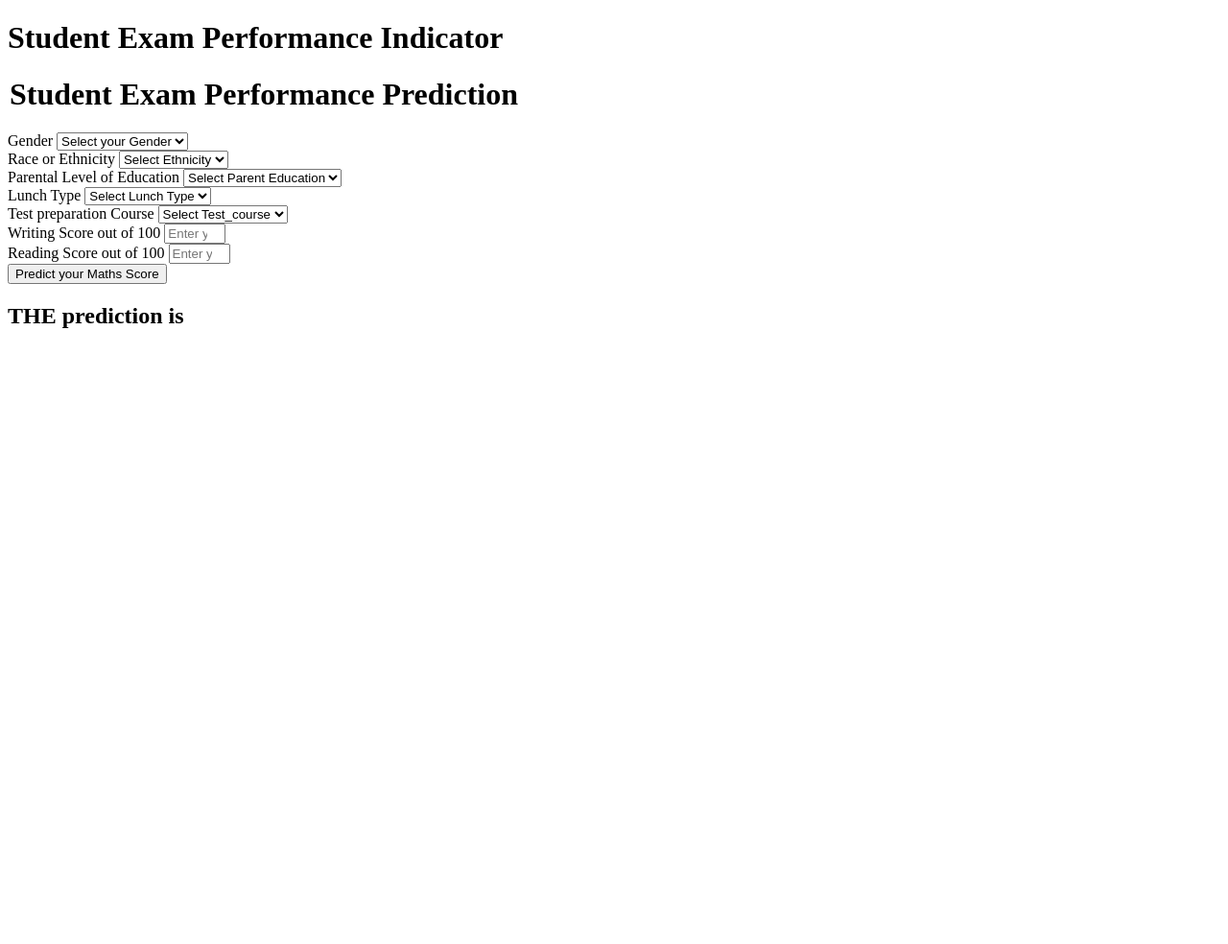
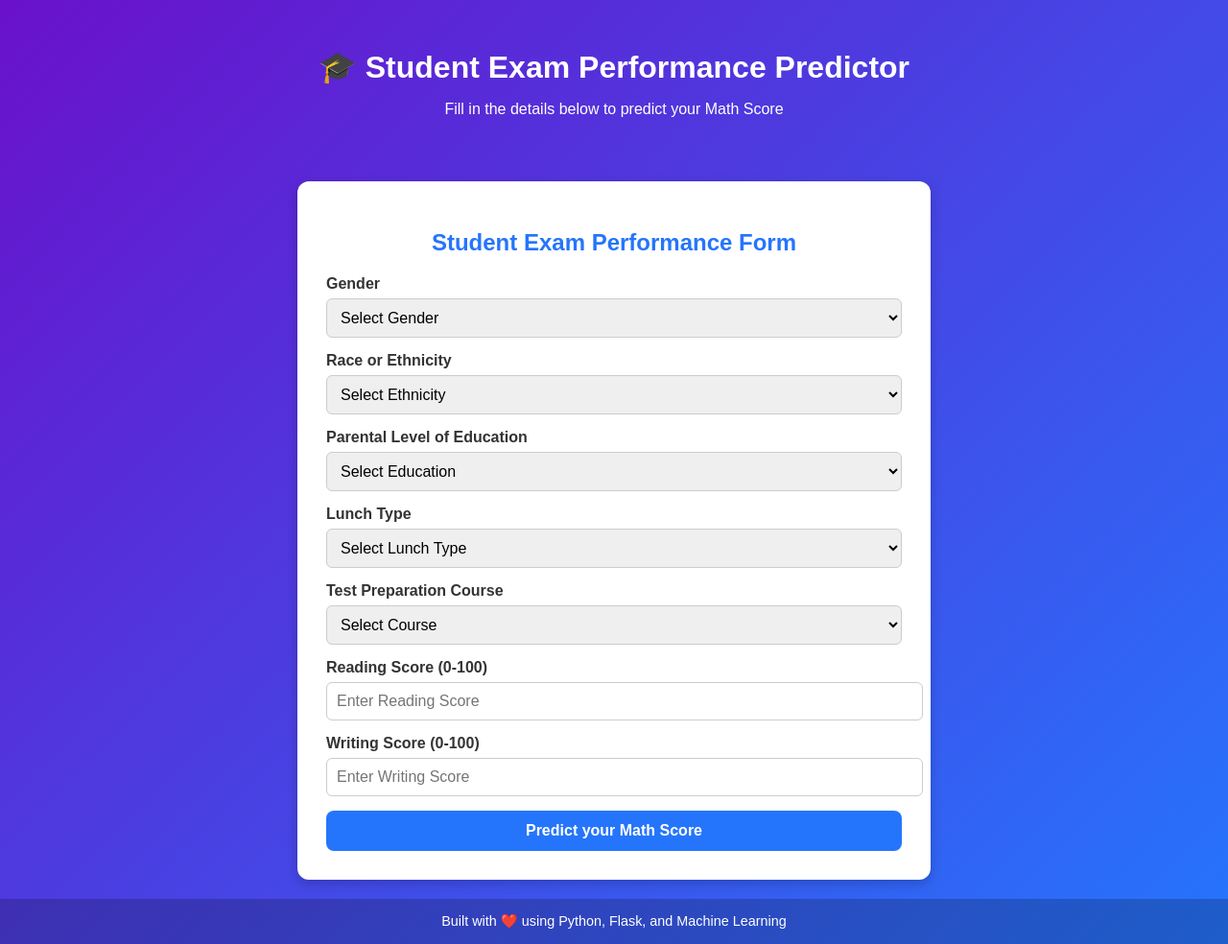
Before and after one commit to PriyanshuKothari/ML-Learning, a Flask app: page /predictdata in a window 1280 px wide. Shown: the whole page at 96% size. Before the commit the page ends 342 px from the top, so only its background shows below. Run offline with Flask 3, Linux system fonts and the light colour scheme.

Commit message:
polishing Frontend

```diff
--- a/templates/home.html
+++ b/templates/home.html
@@ -3,115 +3,196 @@
 <head>
   <meta charset="UTF-8">
   <meta name="viewport" content="width=device-width, initial-scale=1.0">
-    <title>Document</title>
+  <title>Student Exam Performance Prediction</title>
+  <style>
+    body {
+      font-family: Arial, sans-serif;
+      margin: 0;
+      padding: 0;
+      background: linear-gradient(135deg, #6a11cb, #2575fc);
+      color: #333;
+      display: flex;
+      flex-direction: column;
+      min-height: 100vh;
+    }
+
+    header {
+      text-align: center;
+      padding: 30px 20px;
+      color: #fff;
+    }
+
+    header h1 {
+      font-size: 2rem;
+      margin-bottom: 10px;
+    }
+
+    .container {
+      flex: 1;
+      display: flex;
+      justify-content: center;
+      align-items: center;
+      padding: 20px;
+    }
+
+    .card {
+      background: #fff;
+      padding: 30px;
+      border-radius: 12px;
+      box-shadow: 0 4px 12px rgba(0,0,0,0.2);
+      max-width: 600px;
+      width: 100%;
+    }
+
+    .card h2 {
+      text-align: center;
+      margin-bottom: 20px;
+      color: #2575fc;
+    }
+
+    .form-group {
+      margin-bottom: 15px;
+    }
+
+    .form-group label {
+      display: block;
+      font-weight: bold;
+      margin-bottom: 6px;
+    }
+
+    .form-group select,
+    .form-group input {
+      width: 100%;
+      padding: 10px;
+      border-radius: 6px;
+      border: 1px solid #ccc;
+      font-size: 1rem;
+    }
+
+    .btn {
+      width: 100%;
+      padding: 12px;
+      font-size: 1rem;
+      font-weight: bold;
+      color: #fff;
+      background: #2575fc;
+      border: none;
+      border-radius: 8px;
+      cursor: pointer;
+      transition: background 0.3s ease;
+    }
+
+    .btn:hover {
+      background: #1a5edb;
+    }
+
+    .result {
+      margin-top: 20px;
+      padding: 15px;
+      text-align: center;
+      background: #e8f0fe;
+      border: 1px solid #2575fc;
+      border-radius: 8px;
+      font-size: 1.2rem;
+      font-weight: bold;
+      color: #2575fc;
+    }
+
+    footer {
+      text-align: center;
+      padding: 15px;
+      background: rgba(0,0,0,0.2);
+      color: #fff;
+      font-size: 0.9rem;
+    }
+  </style>
 </head>
 <body>
-    <div class="login">
-       <h1>Student Exam Performance Indicator</h1>
+  <header>
+    <h1>🎓 Student Exam Performance Predictor</h1>
+    <p>Fill in the details below to predict your Math Score</p>
+  </header>
 
-       <form action="{{ url_for('predict_datapoint')}}" method="post">
-        <h1>
-            <legend>Student Exam Performance Prediction</legend>
-        </h1>
-        <div class="mb-3">
-            <label class="form-label">Gender</label>
-            <select class="form-control" name="gender" placeholder="Enter you Gender" required>
-                <option class="placeholder" selected disabled value="">Select your Gender</option>
-                <option value="male">
-                    Male
-                </option>
-                <option value="female">
-                    Female
-                </option>
+  <div class="container">
+    <div class="card">
+      <h2>Student Exam Performance Form</h2>
+      <form action="{{ url_for('predict_datapoint') }}" method="post">
+
+        <div class="form-group">
+          <label>Gender</label>
+          <select name="gender" required>
+            <option selected disabled value="">Select Gender</option>
+            <option value="male">Male</option>
+            <option value="female">Female</option>
           </select>
         </div>
-        <div class="mb-3">
-            <label class="form-label">Race or Ethnicity</label>
-            <select class="form-control" name="ethnicity" placeholder="Enter you ethnicity" required>
-                <option class="placeholder" selected disabled value="">Select Ethnicity</option>
-                <option value="group A">
-                    Group A
-                </option>
-                <option value="group B">
-                    Group B
-                </option>
-                <option value="group C">
-                    Group C
-                </option>
-                <option value="group D">
-                    Group D
-                </option>
-                <option value="group E">
-                    Group E
-                </option>
+
+        <div class="form-group">
+          <label>Race or Ethnicity</label>
+          <select name="ethnicity" required>
+            <option selected disabled value="">Select Ethnicity</option>
+            <option value="group A">Group A</option>
+            <option value="group B">Group B</option>
+            <option value="group C">Group C</option>
+            <option value="group D">Group D</option>
+            <option value="group E">Group E</option>
           </select>
         </div>
-        <div class="mb-3">
-            <label class="form-label">Parental Level of Education</label>
-            <select class="form-control" name="parental_level_of_education"
-                placeholder="Enter you Parent Education" required>
-                <option class="placeholder" selected disabled value="">Select Parent Education</option>
-                <option value="associate's degree">
-                    associate's degree
-                </option>
-                <option value="bachelor's degree">
-                    bachelor's degree
-                </option>
-                <option value="high school">
-                    high school
-                </option>
-                <option value="master's degree">
-                    master's degree
-                </option>
-                <option value="some college">
-                    some college
-                </option>
-                <option value="some high school">
-                    some high school
-                </option>
+
+        <div class="form-group">
+          <label>Parental Level of Education</label>
+          <select name="parental_level_of_education" required>
+            <option selected disabled value="">Select Education</option>
+            <option value="associate's degree">Associate's degree</option>
+            <option value="bachelor's degree">Bachelor's degree</option>
+            <option value="high school">High school</option>
+            <option value="master's degree">Master's degree</option>
+            <option value="some college">Some college</option>
+            <option value="some high school">Some high school</option>
           </select>
         </div>
-        <div class="mb-3">
-            <label class="form-label">Lunch Type</label>
-            <select class="form-control" name="lunch" placeholder="Enter you Lunch" required>
-                <option class="placeholder" selected disabled value="">Select Lunch Type</option>
-                <option value="free/reduced">
-                    free/reduced
-                </option>
-                <option value="standard">
-                    standard
-                </option>
+
+        <div class="form-group">
+          <label>Lunch Type</label>
+          <select name="lunch" required>
+            <option selected disabled value="">Select Lunch Type</option>
+            <option value="free/reduced">Free/Reduced</option>
+            <option value="standard">Standard</option>
           </select>
         </div>
-        <div class="mb-3">
-            <label class="form-label">Test preparation Course</label>
-            <select class="form-control" name="test_preparation_course" placeholder="Enter you Course"
-                required>
-                <option class="placeholder" selected disabled value="">Select Test_course</option>
-                <option value="none">
-                    None
-                </option>
-                <option value="completed">
-                    Completed
-                </option>
+
+        <div class="form-group">
+          <label>Test Preparation Course</label>
+          <select name="test_preparation_course" required>
+            <option selected disabled value="">Select Course</option>
+            <option value="none">None</option>
+            <option value="completed">Completed</option>
           </select>
         </div>
-        <div class="mb-3">
-            <label class="form-label">Writing Score out of 100</label>
-            <input class="form-control" type="number" name="reading_score"
-                placeholder="Enter your Reading score" min='0' max='100' />
+
+        <div class="form-group">
+          <label>Reading Score (0-100)</label>
+          <input type="number" name="reading_score" min="0" max="100" placeholder="Enter Reading Score" required>
         </div>
-        <div class="mb-3">
-            <label class="form-label">Reading Score out of 100</label>
-            <input class="form-control" type="number" name="writing_score"
-                placeholder="Enter your Reading Score" min='0' max='100' />
+
+        <div class="form-group">
+          <label>Writing Score (0-100)</label>
+          <input type="number" name="writing_score" min="0" max="100" placeholder="Enter Writing Score" required>
         </div>
-        <div class="mb-3">
-            <input class="btn btn-primary" type="submit" value="Predict your Maths Score" required />
+
+        <button type="submit" class="btn">Predict your Math Score</button>
+      </form>
+
+      {% if results %}
+      <div class="result">
+        📊 Predicted Math Score: {{ results }}
       </div>
-    </form>
-    <h2>
-       THE  prediction is {{results}}
-    </h2>
+      {% endif %}
+    </div>
+  </div>
+
+  <footer>
+    Built with ❤️ using Python, Flask, and Machine Learning
+  </footer>
 </body>
 </html>
```
Also changed, not shown: templates/index.html (+131 -4 lines). Lines whose indentation alone changed are shown as unchanged.
